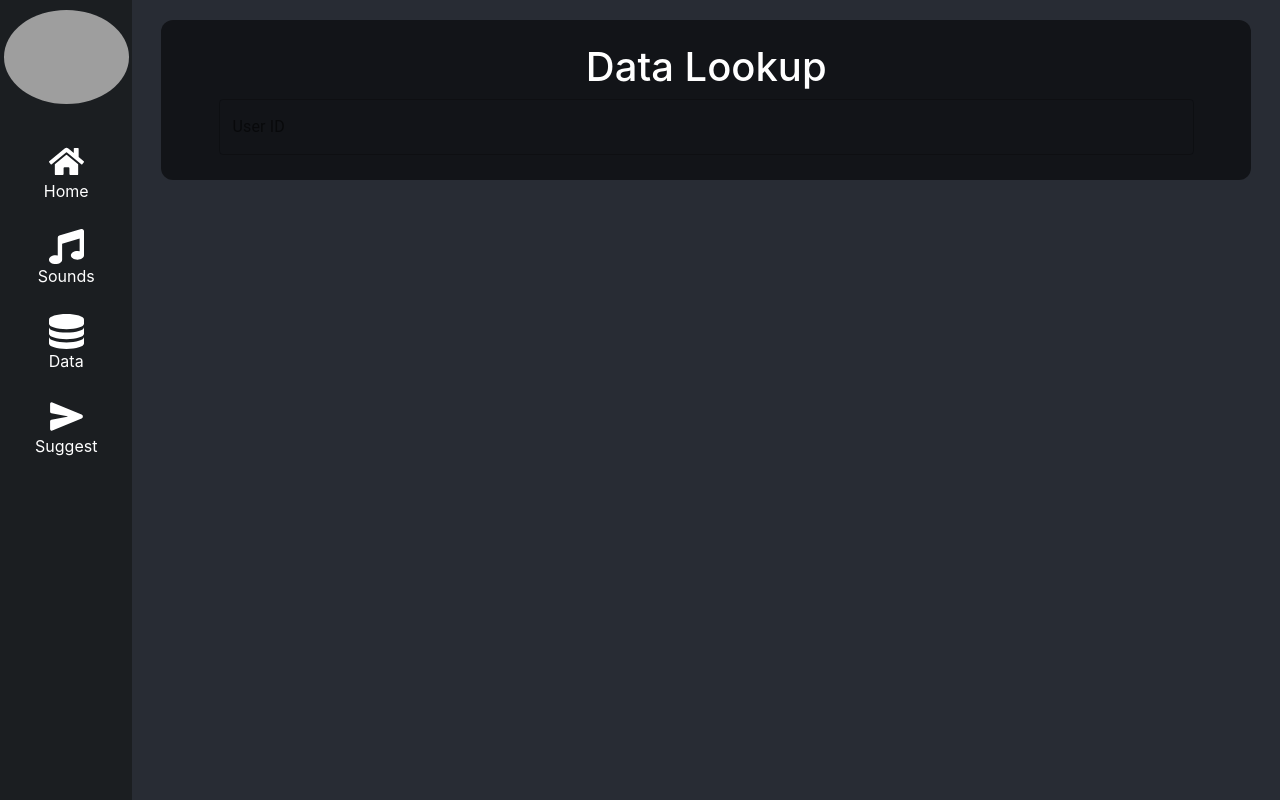
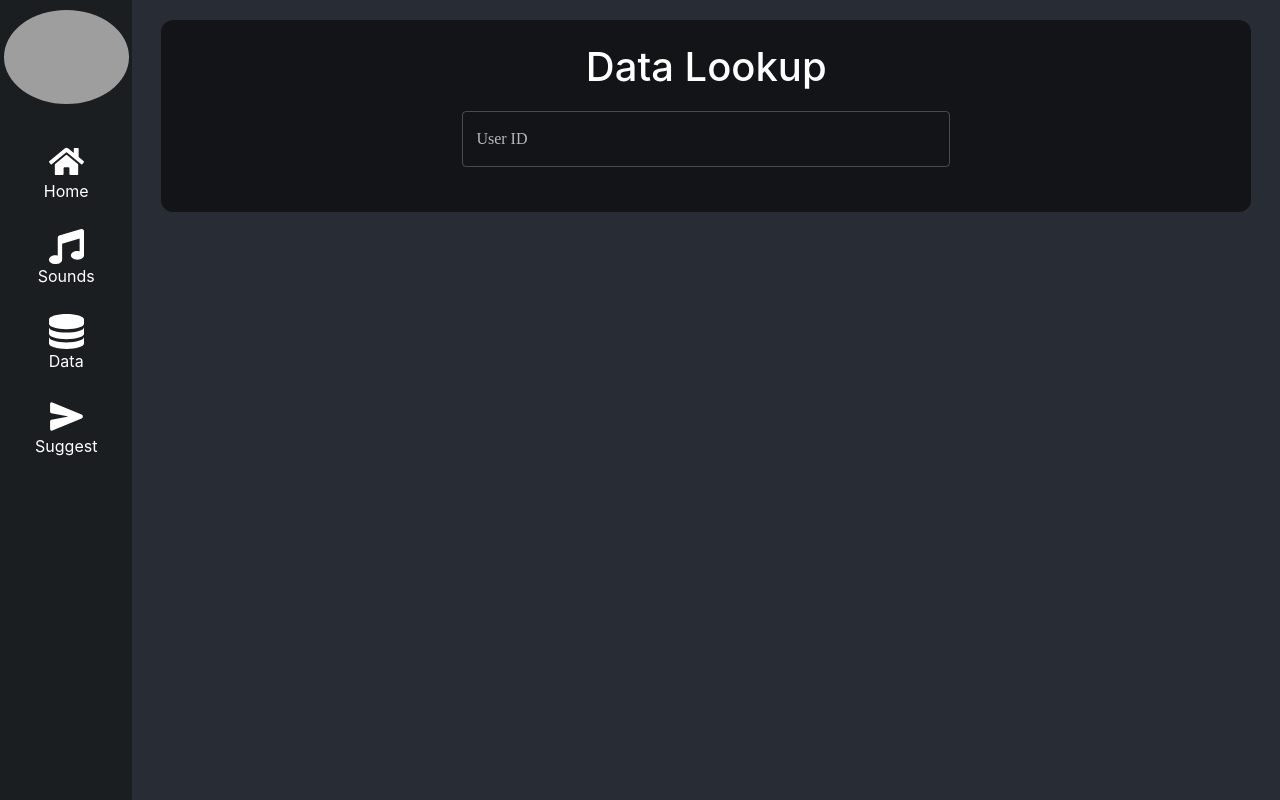
Before and after one commit to BenPVandenberg/TaP-Discord-Bot, a React (Create React App) app in the folder envy/: page /data in a window 1280 px wide. Built offline with nearby package versions, Linux system fonts and the light colour scheme; grey boxes are pictures that could not be loaded.

Commit message:
theme now includes expected font family

```diff
--- a/envy/src/App.tsx
+++ b/envy/src/App.tsx
@@ -1,8 +1,10 @@
 import {
     createMuiTheme,
     makeStyles,
+    responsiveFontSizes,
     ThemeProvider,
 } from "@material-ui/core/styles";
+import "fontsource-roboto";
 import React from "react";
 import { BrowserRouter as Router, Route } from "react-router-dom";
 import NavBar from "./Components/NavBar";
@@ -12,7 +14,8 @@ import Sounds from "./Pages/Sounds";
 import Suggest from "./Pages/Suggest";
 
 // light theme, dark theme to come
-const lightTheme = createMuiTheme({
+const darkTheme = responsiveFontSizes(
+    createMuiTheme({
         palette: {
             primary: {
                 main: "rgba(207,72,68,255)",
@@ -20,12 +23,16 @@ const lightTheme = createMuiTheme({
             secondary: {
                 main: "rgb(253,205,94)",
             },
-        type: "light",
+            type: "dark",
             background: {
                 default: "rgba(40, 44, 52, 1)",
             },
         },
-});
+        typography: {
+            fontFamily: "fontsource-roboto",
+        },
+    }),
+);
 
 const useStyles = makeStyles((theme) => ({
     root: {},
@@ -50,8 +57,6 @@ const useStyles = makeStyles((theme) => ({
         textAlign: "center",
     },
     contentWrapper: {
-        // textAlign: "center",
-        // margin: "auto",
         paddingLeft: "5%",
         paddingRight: "5%",
         paddingTop: "2%",
@@ -59,18 +64,18 @@ const useStyles = makeStyles((theme) => ({
         width: "95%",
         borderRadius: "0.75rem 0.75rem 0.75rem 0.75rem",
         background: "rgba(0, 0, 0, 0.54)",
-        color: lightTheme.palette.getContrastText("rgba(0, 0, 0, 0.54)"),
+        color: darkTheme.palette.getContrastText("rgba(0, 0, 0, 0.54)"),
     },
 }));
 
 export default function App() {
-    const classes = useStyles(lightTheme);
+    const classes = useStyles(darkTheme);
     // @ts-ignore: CSSStyleDeclaration
-    document.body.style = `background: ${lightTheme.palette.background.default}`;
+    document.body.style = `background: ${darkTheme.palette.background.default}`;
 
     return (
         <div className={classes.root}>
-            <ThemeProvider theme={lightTheme}>
+            <ThemeProvider theme={darkTheme}>
                 {/* navbar and pageWrapper side by side */}
                 <div className={classes.navWrapper}>
                     <NavBar />
--- a/envy/src/Components/DataTable.tsx
+++ b/envy/src/Components/DataTable.tsx
@@ -1,12 +1,10 @@
 import Paper from "@material-ui/core/Paper";
-import { makeStyles } from "@material-ui/core/styles";
 import Table from "@material-ui/core/Table";
 import TableBody from "@material-ui/core/TableBody";
 import TableCell from "@material-ui/core/TableCell";
 import TableContainer from "@material-ui/core/TableContainer";
 import TableHead from "@material-ui/core/TableHead";
 import TableRow from "@material-ui/core/TableRow";
-import React from "react";
 
 interface GameLog {
     userID: number;
@@ -16,21 +14,12 @@ interface GameLog {
     end: Date | null;
 }
 
-const useStyles = makeStyles((theme) => {
-    return {
-        table: {
-            width: "75%",
-            minWidth: "430px",
-            maxWidth: "975px",
-        },
-    };
-});
-
-export default function SoundTable(props: { gameLogs: GameLog[] }) {
-    const classes = useStyles();
-
+export default function DataTable(props: {
+    gameLogs: GameLog[];
+    className: string;
+}) {
     return (
-        <TableContainer className={classes.table} component={Paper}>
+        <TableContainer className={props.className} component={Paper}>
             <Table size="small">
                 <colgroup>
                     <col style={{ width: "20%" }} />
--- a/envy/src/Pages/Data.tsx
+++ b/envy/src/Pages/Data.tsx
@@ -11,7 +11,19 @@ const useStyles = makeStyles((theme) => {
             textAlign: "center",
             margin: "auto",
         },
-        title: {},
+        title: {
+            marginBottom: "20px",
+        },
+        textInput: {
+            marginBottom: "20px",
+            width: "50%",
+            minWidth: "165px",
+        },
+        dataTable: {
+            margin: "auto",
+            minWidth: "430px",
+            maxWidth: "975px",
+        },
     };
 });
 
@@ -23,7 +35,7 @@ interface GameLog {
     end: Date | null;
 }
 
-export default function Suggest() {
+export default function Data() {
     const [userId, setUserId] = useState<string>("");
     const [gameLogs, setGameLogs] = useState<GameLog[]>([]);
 
@@ -43,6 +55,12 @@ export default function Suggest() {
             });
             return;
         }
+
+        // show loading
+        Swal.fire({
+            title: "Loading logs from server",
+        });
+        Swal.showLoading();
 
         let downloadedData: GameLog[] = [];
         await axios
@@ -66,6 +84,9 @@ export default function Suggest() {
         );
 
         setGameLogs(downloadedData);
+
+        // stop loading
+        Swal.close();
     };
 
     const classes = useStyles();
@@ -73,6 +94,7 @@ export default function Suggest() {
         <div className={classes.wrapper}>
             <h1 className={classes.title}>Data Lookup</h1>
             <TextField
+                className={classes.textInput}
                 label="User ID"
                 fullWidth
                 variant="outlined"
@@ -83,7 +105,10 @@ export default function Suggest() {
                 }}
             />
             {gameLogs.length ? (
-                <DataTable gameLogs={gameLogs}></DataTable>
+                <DataTable
+                    gameLogs={gameLogs}
+                    className={classes.dataTable}
+                ></DataTable>
             ) : null}
         </div>
     );
--- a/envy/src/index.css
+++ b/envy/src/index.css
@@ -1,9 +1,9 @@
 /* Full site, background set */
 body {
     margin: 0;
-    font-family: -apple-system, BlinkMacSystemFont, "Segoe UI", "Roboto",
+    /* font-family: -apple-system, BlinkMacSystemFont, "Segoe UI", "Roboto",
         "Oxygen", "Ubuntu", "Cantarell", "Fira Sans", "Droid Sans",
-        "Helvetica Neue", sans-serif;
+        "Helvetica Neue", sans-serif; */
     -webkit-font-smoothing: antialiased;
     -moz-osx-font-smoothing: grayscale;
 }
```
Also changed, not shown: envy/package.json (+4 -3 lines), 1 other file (tests, documents, lock files or other folders). Lines whose indentation alone changed are shown as unchanged.
